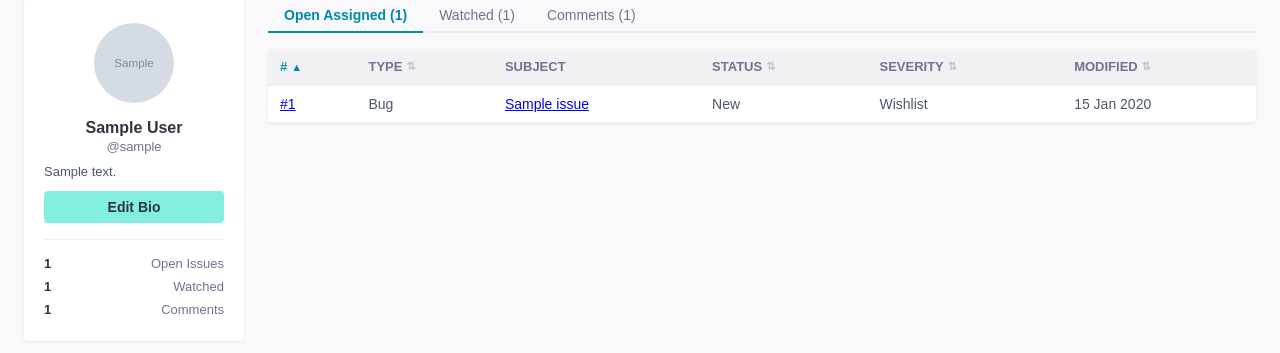
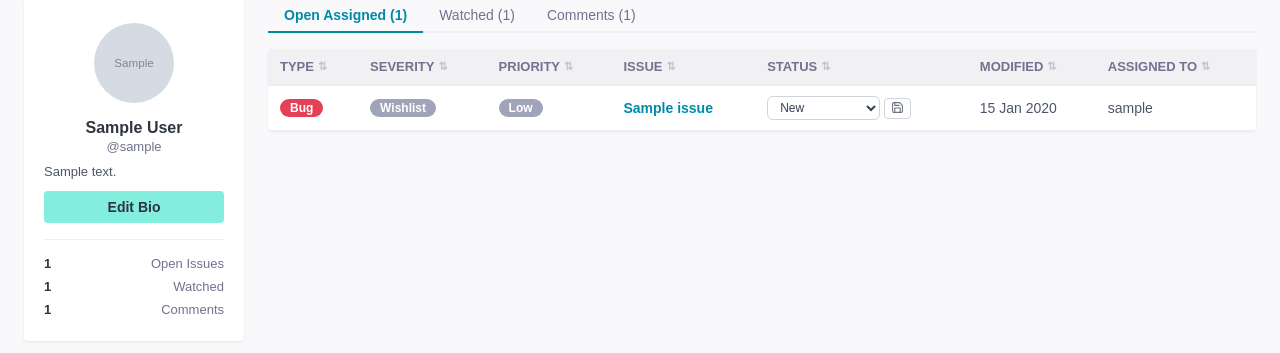
Before and after one commit to AmaraX7/Taiga-Clone-ASW, a Django app: page /users/sample/ in a window 1280 px wide. Shown: the part 85-438 px from the top of the page. Run offline with Django 5.2, Linux system fonts and the light colour scheme; a user stored in the database is signed in; tables that the repository leaves empty hold one stand-in row (values such as "Sample post"); grey boxes marked "Sample" are stand-in pictures.

Commit message:
feat(watchers): add watcher management, restructure issue list

```diff
--- a/accounts/views.py
+++ b/accounts/views.py
@@ -4,15 +4,19 @@ from django.contrib.auth.models import User
 from django.core.exceptions import PermissionDenied
 
 from issues.models import Issue
+STATUS_CHOICES = Issue.STATUS_CHOICES
 from .forms import ProfileEditForm
 
 CLOSED_STATUSES = ['closed', 'rejected', 'postponed']
 SORT_FIELDS = {
-    'id':         'id',
-    'issue_type': 'issue_type',
-    'severity':   'severity',
-    'status':     'status',
-    'modified':   'modified_at',
+    'id':          'id',
+    'issue_type':  'issue_type',
+    'severity':    'severity',
+    'priority':    'priority',
+    'status':      'status',
+    'subject':     'subject',
+    'assigned_to': 'assigned_to__username',
+    'modified':    'modified_at',
 }
 
 
@@ -73,6 +77,7 @@ def profile_view(request, username):
         'open_count':      open_count,
         'watched_count':   watched_count,
         'comment_count':   comment_count,
+        'status_choices':  STATUS_CHOICES,
     })
 
 
--- a/issues/urls.py
+++ b/issues/urls.py
@@ -7,6 +7,7 @@ urlpatterns = [
     path('issues/<int:issue_id>/delete/', views.issue_delete, name='issue_delete'),
     path('issues/<int:issue_id>/', views.issue_detail, name='issue_detail'),
     path('issues/<int:issue_id>/assign/', views.issue_assign, name='issue_assign'),
+    path('issues/<int:issue_id>/status/', views.issue_update_status, name='issue_update_status'),
     path('issues/<int:issue_id>/attachments/add/', views.attachment_add, name='attachment_add'),
     path(
         'issues/<int:issue_id>/attachments/<int:attachment_id>/delete/',
@@ -17,6 +18,6 @@ urlpatterns = [
     path('comments/<int:comment_id>/edit/', views.comment_edit, name='comment_edit'),
     path('comments/<int:comment_id>/delete/', views.comment_delete, name='comment_delete'),
     path('issues/<int:issue_id>/watch/',    views.watcher_add,       name='watcher_add'),
-    path('issues/<int:issue_id>/unwatch/',  views.watcher_remove,    name='watcher_remove'),
+    path('issues/<int:issue_id>/unwatch/<int:user_id>/', views.watcher_remove, name='watcher_remove'),
     path('issues/<int:issue_id>/deadline/', views.issue_set_deadline, name='issue_set_deadline'),
 ]
--- a/static/css/main.css
+++ b/static/css/main.css
@@ -424,6 +424,76 @@ body {
 .badge-severity-normal { background: #e2b93b; color: #2e3440; }
 .badge-severity-important { background: #f5a623; color: #2e3440; }
 .badge-severity-critical { background: #e44057; color: #fff; }
+
+/* Watcher remove button */
+.sidebar-watcher-remove-form {
+    display: inline;
+    margin-left: auto;
+}
+
+.btn-watcher-remove {
+    background: none;
+    border: none;
+    color: #9b9fb0;
+    font-size: 1rem;
+    cursor: pointer;
+    padding: 0 4px;
+    line-height: 1;
+    border-radius: 4px;
+    transition: color 0.15s;
+}
+
+.btn-watcher-remove:hover {
+    color: #e44057;
+}
+
+/* Helper text for form fields */
+.field-help {
+    display: block;
+    font-size: 0.8rem;
+    color: #6b7280;
+    margin-top: 4px;
+}
+
+/* Inline status form in issue list */
+.status-inline-form {
+    display: flex;
+    align-items: center;
+    gap: 4px;
+}
+
+.status-select {
+    background: #fff;
+    border: 1px solid #d1d5db;
+    border-radius: 6px;
+    padding: 3px 8px;
+    font-size: 12px;
+    font-weight: 500;
+    cursor: pointer;
+    color: #374151;
+    outline: none;
+}
+
+.status-select:focus {
+    border-color: #9b9fb0;
+}
+
+.status-save-btn {
+    background: none;
+    border: 1px solid #d1d5db;
+    border-radius: 4px;
+    color: #6b7280;
+    font-size: 12px;
+    cursor: pointer;
+    padding: 2px 6px;
+    line-height: 1;
+    transition: background 0.15s, color 0.15s;
+}
+
+.status-save-btn:hover {
+    background: #eceff4;
+    color: #2e3440;
+}
 
 /* Form */
 .form-header {
--- a/templates/accounts/_issue_table.html
+++ b/templates/accounts/_issue_table.html
@@ -8,25 +8,15 @@
     current_sort   - current sort field value
     current_order  - 'asc' or 'desc'
     username       - profile user's username (for URL construction)
+    status_choices - Issue.STATUS_CHOICES
 {% endcomment %}
 {% if issues %}
 <table class="issues-table">
     <thead>
         <tr>
             <th>
-                <a href="?tab={{ tab }}&{{ sort_param }}=id&{{ order_param }}={% if current_sort == 'id' and current_order == 'asc' %}desc{% else %}asc{% endif %}" class="sort-header {% if current_sort == 'id' %}active{% endif %}">
-                    # <span class="sort-arrows">{% if current_sort == 'id' %}{% if current_order == 'asc' %}▲{% else %}▼{% endif %}{% else %}⇅{% endif %}</span>
-                </a>
-            </th>
-            <th>
                 <a href="?tab={{ tab }}&{{ sort_param }}=issue_type&{{ order_param }}={% if current_sort == 'issue_type' and current_order == 'asc' %}desc{% else %}asc{% endif %}" class="sort-header {% if current_sort == 'issue_type' %}active{% endif %}">
                     Type <span class="sort-arrows">{% if current_sort == 'issue_type' %}{% if current_order == 'asc' %}▲{% else %}▼{% endif %}{% else %}⇅{% endif %}</span>
-                </a>
-            </th>
-            <th>Subject</th>
-            <th>
-                <a href="?tab={{ tab }}&{{ sort_param }}=status&{{ order_param }}={% if current_sort == 'status' and current_order == 'asc' %}desc{% else %}asc{% endif %}" class="sort-header {% if current_sort == 'status' %}active{% endif %}">
-                    Status <span class="sort-arrows">{% if current_sort == 'status' %}{% if current_order == 'asc' %}▲{% else %}▼{% endif %}{% else %}⇅{% endif %}</span>
                 </a>
             </th>
             <th>
@@ -35,8 +25,28 @@
                 </a>
             </th>
             <th>
+                <a href="?tab={{ tab }}&{{ sort_param }}=priority&{{ order_param }}={% if current_sort == 'priority' and current_order == 'asc' %}desc{% else %}asc{% endif %}" class="sort-header {% if current_sort == 'priority' %}active{% endif %}">
+                    Priority <span class="sort-arrows">{% if current_sort == 'priority' %}{% if current_order == 'asc' %}▲{% else %}▼{% endif %}{% else %}⇅{% endif %}</span>
+                </a>
+            </th>
+            <th>
+                <a href="?tab={{ tab }}&{{ sort_param }}=subject&{{ order_param }}={% if current_sort == 'subject' and current_order == 'asc' %}desc{% else %}asc{% endif %}" class="sort-header {% if current_sort == 'subject' %}active{% endif %}">
+                    Issue <span class="sort-arrows">{% if current_sort == 'subject' %}{% if current_order == 'asc' %}▲{% else %}▼{% endif %}{% else %}⇅{% endif %}</span>
+                </a>
+            </th>
+            <th>
+                <a href="?tab={{ tab }}&{{ sort_param }}=status&{{ order_param }}={% if current_sort == 'status' and current_order == 'asc' %}desc{% else %}asc{% endif %}" class="sort-header {% if current_sort == 'status' %}active{% endif %}">
+                    Status <span class="sort-arrows">{% if current_sort == 'status' %}{% if current_order == 'asc' %}▲{% else %}▼{% endif %}{% else %}⇅{% endif %}</span>
+                </a>
+            </th>
+            <th>
                 <a href="?tab={{ tab }}&{{ sort_param }}=modified&{{ order_param }}={% if current_sort == 'modified' and current_order == 'desc' %}asc{% else %}desc{% endif %}" class="sort-header {% if current_sort == 'modified' %}active{% endif %}">
                     Modified <span class="sort-arrows">{% if current_sort == 'modified' %}{% if current_order == 'asc' %}▲{% else %}▼{% endif %}{% else %}⇅{% endif %}</span>
+                </a>
+            </th>
+            <th>
+                <a href="?tab={{ tab }}&{{ sort_param }}=assigned_to&{{ order_param }}={% if current_sort == 'assigned_to' and current_order == 'asc' %}desc{% else %}asc{% endif %}" class="sort-header {% if current_sort == 'assigned_to' %}active{% endif %}">
+                    Assigned to <span class="sort-arrows">{% if current_sort == 'assigned_to' %}{% if current_order == 'asc' %}▲{% else %}▼{% endif %}{% else %}⇅{% endif %}</span>
                 </a>
             </th>
         </tr>
@@ -44,12 +54,26 @@
     <tbody>
         {% for issue in issues %}
         <tr>
-            <td><a href="{% url 'issue_detail' issue.id %}">#{{ issue.id }}</a></td>
-            <td>{{ issue.get_issue_type_display }}</td>
-            <td><a href="{% url 'issue_detail' issue.id %}">{{ issue.subject }}</a></td>
-            <td>{{ issue.get_status_display }}</td>
-            <td>{{ issue.get_severity_display }}</td>
+            <td><span class="badge badge-type-{{ issue.issue_type }}">{{ issue.get_issue_type_display }}</span></td>
+            <td><span class="badge badge-severity-{{ issue.severity }}">{{ issue.get_severity_display }}</span></td>
+            <td><span class="badge badge-priority-{{ issue.priority }}">{{ issue.get_priority_display }}</span></td>
+            <td><a class="issue-link" href="{% url 'issue_detail' issue.id %}">{{ issue.subject }}</a></td>
+            <td>
+                <form method="post" action="{% url 'issue_update_status' issue.id %}" class="status-inline-form">
+                    {% csrf_token %}
+                    <input type="hidden" name="next" value="{{ request.get_full_path }}">
+                    <select name="status" class="status-select">
+                        {% for value, label in status_choices %}
+                        <option value="{{ value }}" {% if issue.status == value %}selected{% endif %}>{{ label }}</option>
+                        {% endfor %}
+                    </select>
+                    <button type="submit" class="status-save-btn" title="Save">
+                        <svg xmlns="http://www.w3.org/2000/svg" width="13" height="13" viewBox="0 0 24 24" fill="none" stroke="currentColor" stroke-width="2" stroke-linecap="round" stroke-linejoin="round"><path d="M19 21H5a2 2 0 0 1-2-2V5a2 2 0 0 1 2-2h11l5 5v11a2 2 0 0 1-2 2z"/><polyline points="17 21 17 13 7 13 7 21"/><polyline points="7 3 7 8 15 8"/></svg>
+                    </button>
+                </form>
+            </td>
             <td>{{ issue.modified_at|date:"d M Y" }}</td>
+            <td>{{ issue.assigned_to|default:"-" }}</td>
         </tr>
         {% endfor %}
     </tbody>
```
Also changed, not shown: issues/forms.py (+8 -1 lines), issues/views.py (+25 -7 lines), templates/issues/detail.html (+35 -5 lines), templates/issues/list.html (+24 -14 lines).
